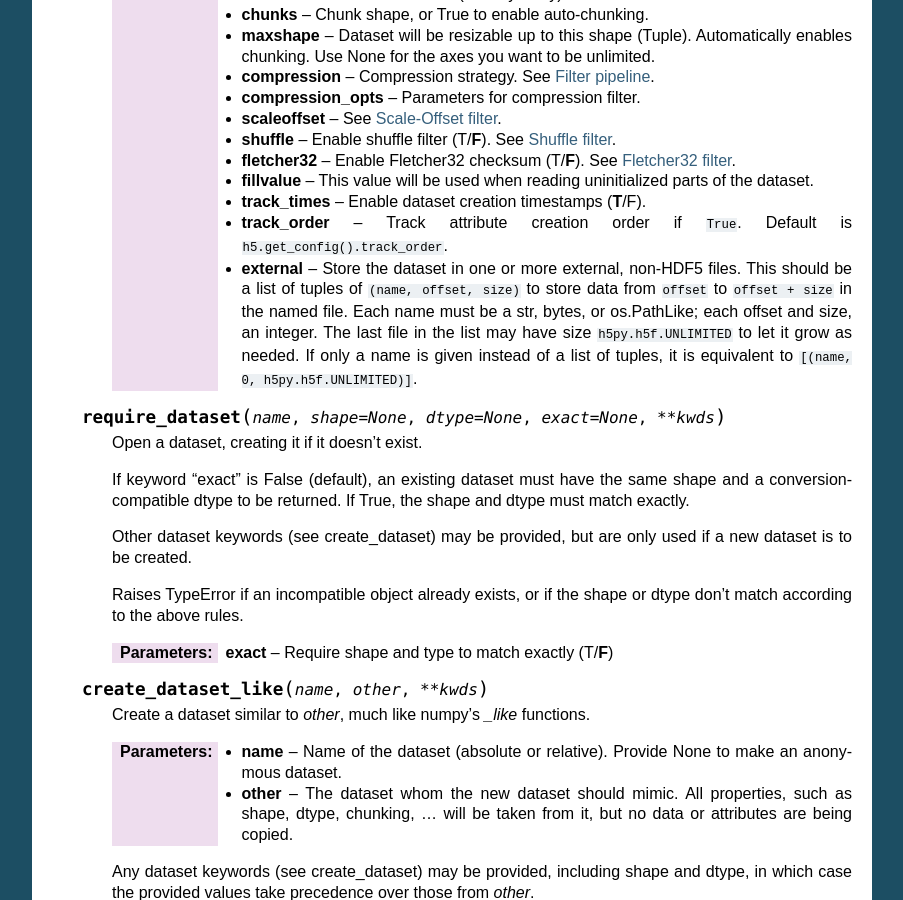
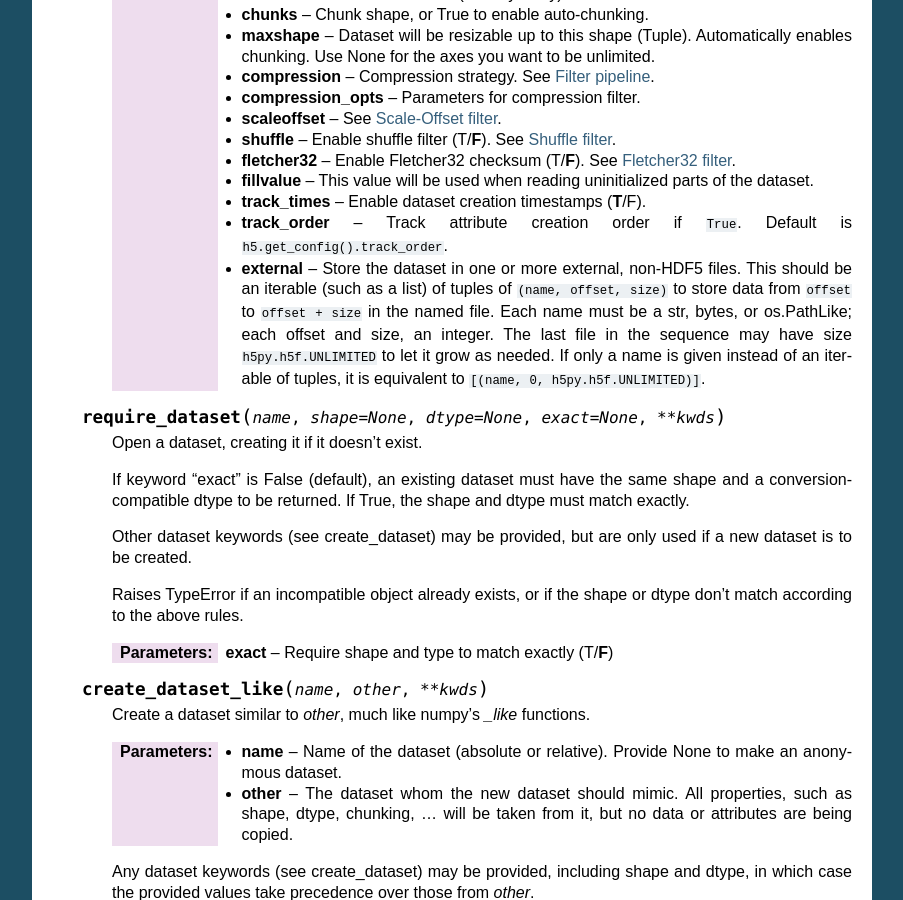
Before and after one commit to h5py/h5py, a Sphinx documentation site: the page built from docs/high/group.rst, in a window 1280 px wide and 900 px high, scrolled down 4844 px. Shown: the whole window, without its empty margins (198-1101 px from the left). Built offline with Sphinx 7.4.7, drawn with Linux system fonts in a browser that asks for light colours; pages that are not in the unit, such as notebooks, are missing from menus.

Commit message:
Accept any iterable for external storage argument

```diff
--- a/docs/high/group.rst
+++ b/docs/high/group.rst
@@ -353,12 +353,13 @@ Reference
                         ``h5.get_config().track_order``.
 
         :keyword external: Store the dataset in one or more external, non-HDF5
-            files. This should be a list of tuples of ``(name, offset, size)``
-            to store data from ``offset`` to ``offset + size`` in the named
-            file. Each name must be a str, bytes, or os.PathLike; each offset
-            and size, an integer. The last file in the list may have size
-            ``h5py.h5f.UNLIMITED`` to let it grow as needed. If only a name is
-            given instead of a list of tuples, it is equivalent to
+            files. This should be an iterable (such as a list) of tuples of
+            ``(name, offset, size)`` to store data from ``offset`` to
+            ``offset + size`` in the named file. Each name must be a str,
+            bytes, or os.PathLike; each offset and size, an integer. The last
+            file in the sequence may have size ``h5py.h5f.UNLIMITED`` to let
+            it grow as needed. If only a name is given instead of an iterable
+            of tuples, it is equivalent to
             ``[(name, 0, h5py.h5f.UNLIMITED)]``.
 
     .. method:: require_dataset(name, shape=None, dtype=None, exact=None, **kwds)
```
Also changed, not shown: 3 other files.
